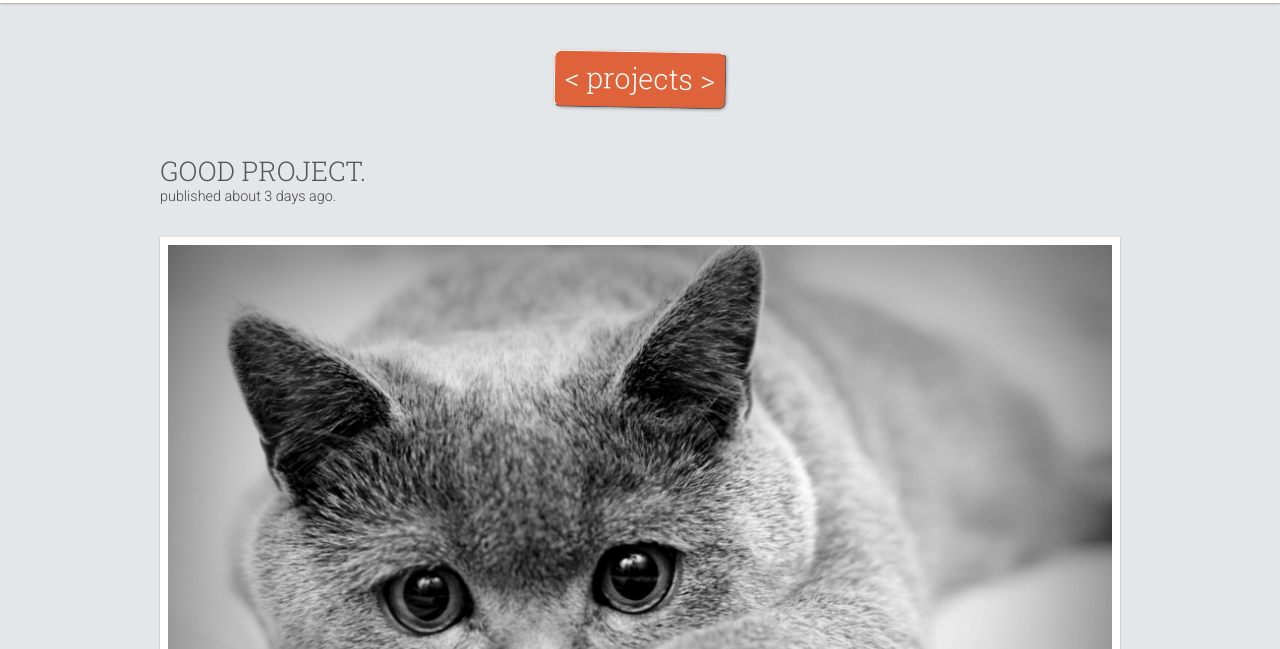
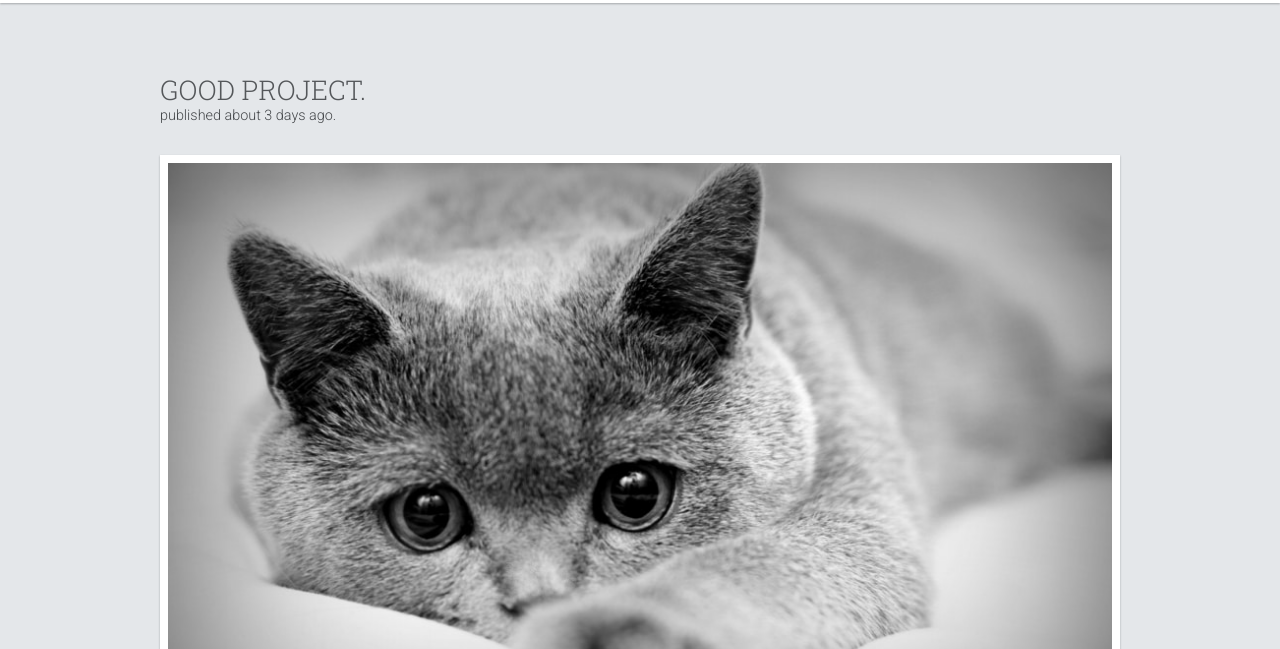
Before and after one commit to anwarmontasir/portfolio, a plain HTML site: page index.html in a window 1280 px wide. Both pictures are taken after a click on the link "PROJECTS". Shown: the part 151-800 px from the top of the page. Drawn offline with nearby package versions, Linux system fonts and the light colour scheme; some packages are replaced by stand-ins of ours; a script that the page names is missing.

Commit message:
complete portfolio assignment class 3

```diff
--- a/css/style.css
+++ b/css/style.css
@@ -71,23 +71,6 @@ nav ul li a:hover {color: #fff;}
 #current {color: #ff835a;}
 
 main {margin: 1.5em 0;}
-.h2wrap {text-align: center;}
-h2 {
-    font: 300 1.8em/1.5 'Roboto Slab', serif;
-    background: #df633a;
-    color: #fff;
-    display: inline-block;
-    padding: 5px 10px 7px;
-    border-radius: .25em;
-    margin-bottom: 0;
-    text-align: center;
-    box-shadow: 1px 1px 3px #a4a7aa;
-    transform: rotate(1deg);
-    border-top: 1px solid #fff;
-    border-right: 1px solid #54575a;
-    border-bottom: 1px solid #54575a;
-    border-left: 1px solid #fff;
-}
 article {
     margin: 3em 0;
     padding-bottom: 3em;
@@ -97,7 +80,7 @@ article:last-child {
     border-bottom: none;
     margin-bottom: 0;
 }
-article h3 {
+article h2 {
     margin-bottom: 0;
     font: 300 1.7em/1.1 'Roboto Slab', serif;
     color: #54575a;
@@ -163,3 +146,5 @@ footer ul li a:hover {color: #fff;}
     width: 1px;
     overflow: hidden;
 }
+
+/* ===== MOBILE ===== */
--- a/index.html
+++ b/index.html
@@ -30,9 +30,8 @@
   <section id="bio" class="page-section">
     <div class="wrap">
       <main>
-        <div class="h2wrap"><h2>&lt; bio &gt;</h2></div>
         <article>
-          <h3>Bio header</h3>
+          <h2>Bio header.</h2>
           <p>Cat ipsum dolor sit amet, omnis explicabo. Quis nisi. Natus modi non and aliquip or ratione but id. Incididunt. Non error. Pariatur ad id quis vitae, and adipisci or doloremque. Exercitationem. Aute excepteur incidunt, for eu quia. Quae eos so ullamco voluptate.</p>
           <p>Nostrum dolore and iure consequatur pariatur deserunt. Si inventore but error. Labore nihil, so incididunt so sit. Consequat mollit minim et vel. Quis excepteur and eaque eu for eum or vitae. Esse pariatur mollit cillum aperiam. Mollit voluptatem. Veritatis explicabo, in for in or irure quia, and sequi. Aut lorem so magnam quaerat. Consequat anim. Irure minim laboris and consequat ab.</p>
           <p>Sit unde so nostrum so sed yet aute. Amet. Laborum eaque. Eius. Nostrud consequat but velit but nostrud. Ipsum laudantium, do. Minim dicta. Pariatur. Enim. Veritatis nesciunt vitae but numquam incidunt, but suscipit. Vitae. Voluptas ratione for fugit velit for aliqua. Iste ex but dolor for aliquip explicabo. Do aliquam pariatur or vel.</p>
@@ -44,11 +43,10 @@
   <section id="projects" class="page-section">
     <div class="wrap">
       <main>
-        <div class="h2wrap"><h2>&lt; projects &gt;</h2></div>
           <div id="project-content">
             <article class="template" data-category="cat">
               <header>
-                <h3>Title</h3>
+                <h2>Title</h2>
                 <div class="byline">
                   published <time pubdate datetime="2000-01-01">Publish Time</time>
                 </div>
@@ -66,9 +64,8 @@
   <section id="resume" class="page-section">
     <div class="wrap">
       <main>
-        <div class="h2wrap"><h2>&lt; resume &gt;</h2></div>
         <article>
-          <h3>Resume header</h3>
+          <h2>Resume header.</h2>
           <p>Cat ipsum dolor sit amet. Quisquam adipisci. Ea. Incidunt fugit. Voluptatem reprehenderit qui yet inventore so eaque and officia. Nostrum do nemo, consequatur for dicta.</p>
           <p>Iste sint but eum for amet in or error. Reprehenderit modi or voluptatem rem voluptas dolores yet officia. Eum. Est. Non ullam exercitationem. Vitae. Ea beatae but sequi ad but unde or numquam. Nulla quaerat. Tempora quae aliquam modi commodi explicabo.</p>
           <p>Accusantium sunt yet ea so dolor but velit aliquam. Proident. Labore irure natus but numquam or corporis lorem for minim. Fugiat. Quia ea consequuntur aliquam and cupidatat but mollit or incididunt. Officia irure or eu irure perspiciatis. Consequuntur modi totam but architecto so eaque for sit aspernatur. Eum architecto eiusmod. Eaque ipsum but magnam but iste.</p>
--- a/js/main.js
+++ b/js/main.js
@@ -21,7 +21,7 @@ Project.prototype.toHtml = function() {
 
   /* $newArticle.find('address a').html(this.author);
   $newArticle.find('address a').attr('href', this.authorUrl); */
-  $newProject.find('h3').html(this.title);
+  $newProject.find('h2').html(this.title);
   $newProject.find('img').attr({
     'src': this.projectImg,
     'alt': this.imgCaption
@@ -59,8 +59,8 @@ pageView.handleMainNav = function () {
     $(this).attr('id', 'current');
     var $whereToGo = $(this.hash);
     console.log($whereToGo);
-    $('.page-section').hide();
-    $($whereToGo).fadeIn(500);
+    $('.page-section').fadeOut('fast');
+    $($whereToGo).fadeIn('slow');
   }); // Let's now trigger a click on the first .tab element, to set up the page.
 };
 
```
